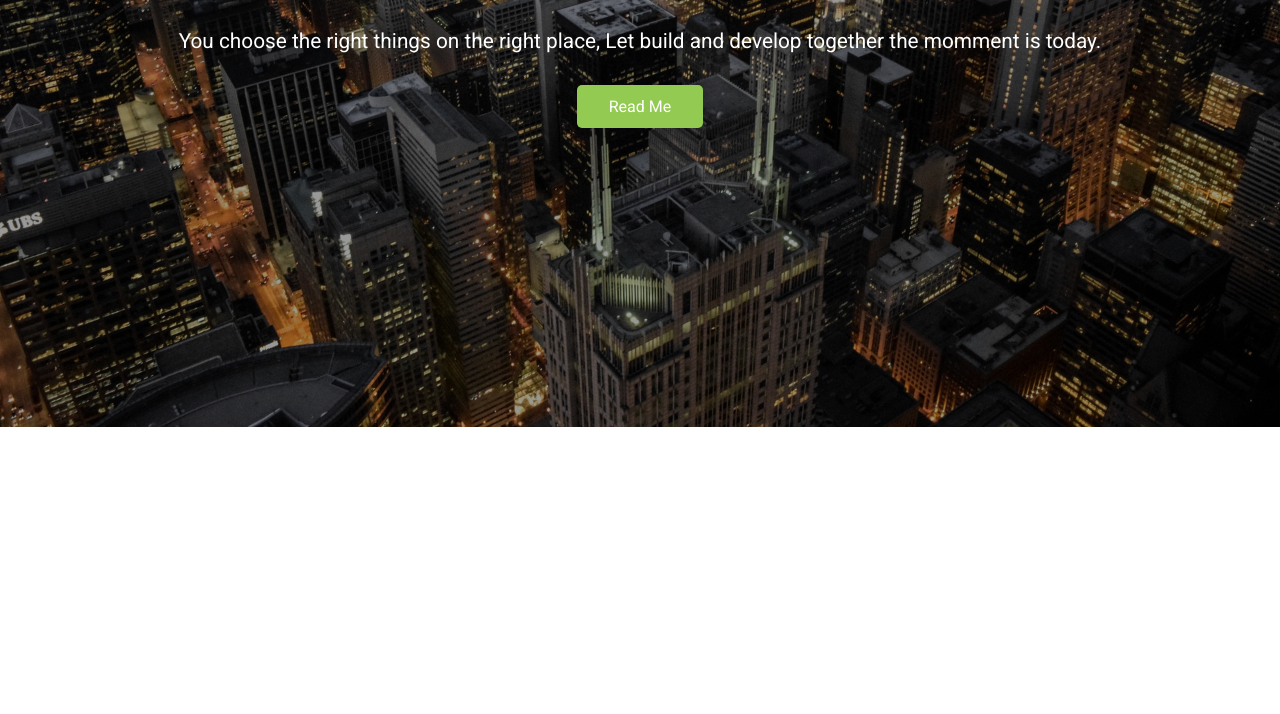
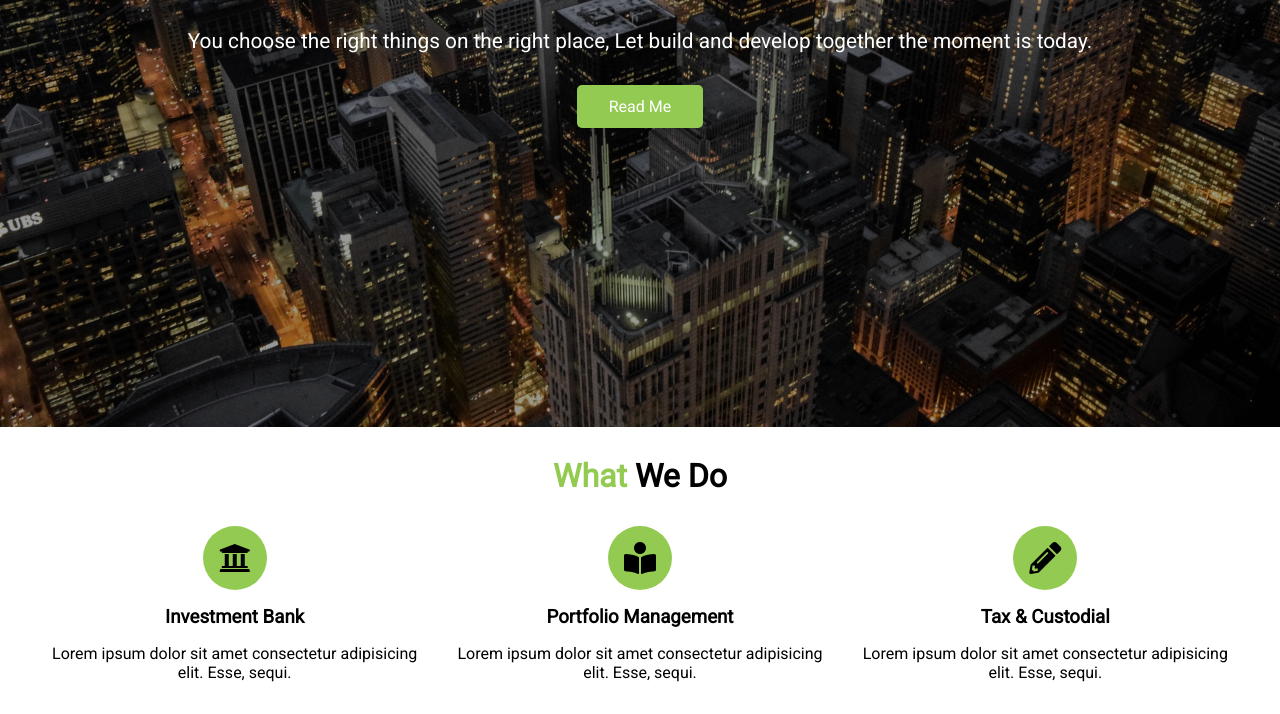
Before and after one commit to Debas-31/e-financial, a website: page index.html in a window 1280 px wide. Shown: the part 433-1147 px from the top of the page. Before the commit the page ends 860 px from the top, so only its background shows below. Drawn offline with Linux system fonts and the light colour scheme.

Commit message:
Add What We Do Section

```diff
--- a/index.html
+++ b/index.html
@@ -8,6 +8,7 @@
         Enterprize </title>
         <link rel="stylesheet" href="https://use.fontawesome.com/releases/v5.6.3/css/all.css" integrity="sha384-UHRtZLI+pbxtHCWp1t77Bi1L4ZtiqrqD80Kn4Z8NTSRyMA2Fd33n5dQ8lWUE00s/" crossorigin="anonymous">
         <link rel="stylesheet" href="style.css">
+
 </head>
 <body>
 
@@ -23,10 +24,32 @@
     <header id="showcase">
         <div class="showcase-content">
             <h1 class="l-heading">The Sky is the Limit </h1>
-            <p class="lead">You choose the right things on the right place, Let build and develop together the momment is today.  </p>
+            <p class="lead">You choose the right things on the right place, Let build and develop together the moment is today.  </p>
             <a href="#what" class="btn">Read Me</a>
         </div>
     </header>
+    <section id="what" class="bg-light py-1">
+      <div class="container">
+        <h2 class="m-heading"><span class="pri-text">What </span>We Do</h2>
+        <div class="items">
+            <div class="item">
+                <i class="fas fa-university fa-2x"></i>
+                <h3>Investment Bank</h3>
+                <p>Lorem ipsum dolor sit amet consectetur adipisicing elit. Esse, sequi.</p>
+            </div>
+            <div class="item">
+                <i class="fas fa-book-reader fa-2x"></i>
+                <h3>
+                    Portfolio Management</h3>
+                <p>Lorem ipsum dolor sit amet consectetur adipisicing elit. Esse, sequi.</p>
+            </div>
+            <div class="item">
+                <i class="fas fa-pencil-alt fa-2x"></i>
+                <h3>Tax & Custodial</h3>
+                <p>Lorem ipsum dolor sit amet consectetur adipisicing elit. Esse, sequi.</p></div>
+        </div>
+      </div>
+    </section>
 
 </body>
 </html>
--- a/style.css
+++ b/style.css
@@ -55,9 +55,16 @@ p {
 .pri-text {
   color: #93cb52;
 }
-
+.py-1{
+  padding: 2rem;
+}
 .l-heading{
   font-size: 4rem;
+  margin-bottom: 2rem;
+  line-height: 1.1;
+}
+.m-heading{
+  font-size: 2rem;
   margin-bottom: 2rem;
   line-height: 1.1;
 }
@@ -99,3 +106,32 @@ Header Section
   background-color: rgba(0,0,0,0.4);
 
 }
+
+/*
+**********************************
+What We Do Section
+**********************************
+*/
+
+.container{
+  display: flex;
+  flex-direction: column;
+  text-align: center;
+  justify-content: center;
+}
+.items{
+  display: flex;
+}
+
+.item{
+  flex:1
+}
+.item i{
+  background-color: #93cb52;
+  padding: 1rem;
+  border-radius: 50%;
+  margin-bottom: 1rem;
+}
+.item h3{
+margin-bottom: 1rem;
+}
```
